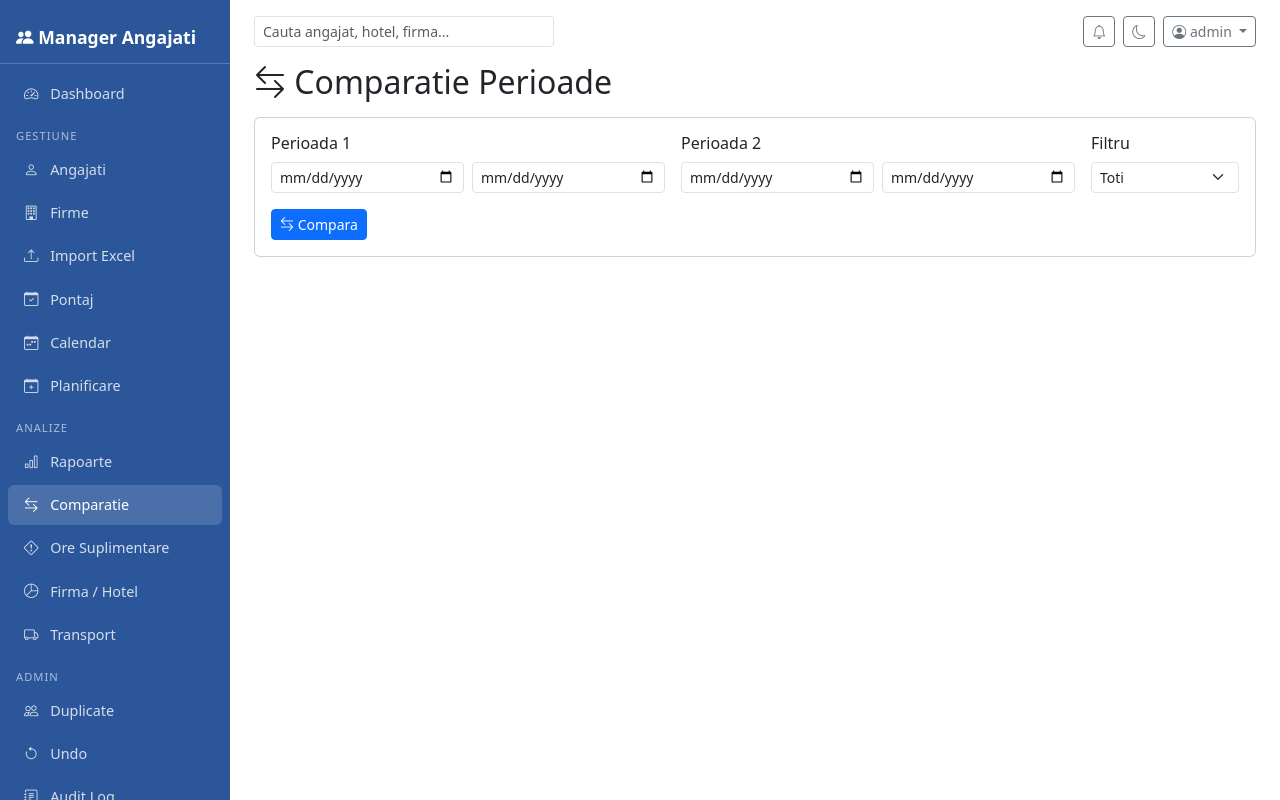
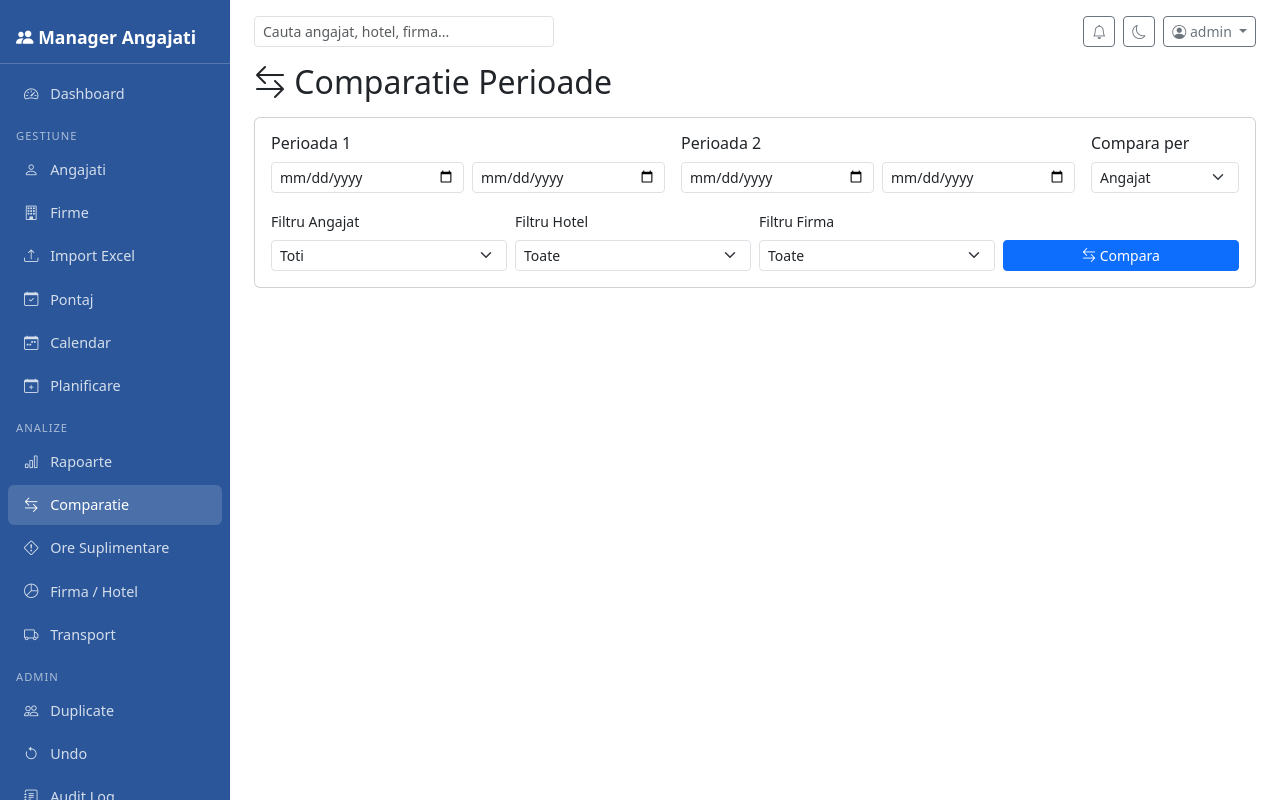
Before and after one commit to ro232/employee-manager, a Flask app: page /rapoarte/comparatie in a window 1280 px wide. Run offline with Flask 3, Linux system fonts and the light colour scheme; a user stored in the database is signed in; data comes from the database, SQL or seed files in the repository; data that the repository does not hold is empty.

Commit message:
Fix firma-hotel report, add comparison by firma/hotel/angajat
- Fix: colors undefined in firma_hotel template
- Comparatie: can now compare by angajat, hotel, or firma
- Comparatie: filter by angajat, hotel, firma simultaneously

Co-Authored-By: Claude Opus 4.6 (1M context) <noreply@anthropic.com>

```diff
--- a/app.py
+++ b/app.py
@@ -1494,6 +1494,8 @@ def register_routes(app):
     @login_required
     def comparatie_perioade():
         angajati = Angajat.query.order_by(Angajat.nume_complet).all()
+        hoteluri = Hotel.query.order_by(Hotel.nume).all()
+        firme = Firma.query.order_by(Firma.nume).all()
         result = None
 
         if request.method == "POST":
@@ -1501,50 +1503,84 @@ def register_routes(app):
             p1_end = request.form.get("p1_end")
             p2_start = request.form.get("p2_start")
             p2_end = request.form.get("p2_end")
+            grupare = request.form.get("grupare", "angajat")
             angajat_id = request.form.get("angajat_id", "")
-
-            def get_period_data(start, end, ang_id=None):
-                q = db.session.query(
-                    Angajat.nume_complet,
-                    db.func.sum(Pontaj.ore).label("total_ore"),
-                    db.func.count(Pontaj.id).label("zile"),
-                ).join(Pontaj).filter(
+            hotel_id = request.form.get("hotel_id", "")
+            firma_cod = request.form.get("firma_cod", "")
+
+            def get_period_data(start, end):
+                if grupare == "angajat":
+                    q = db.session.query(
+                        Angajat.nume_complet,
+                        db.func.sum(Pontaj.ore).label("total_ore"),
+                        db.func.count(Pontaj.id).label("zile"),
+                    ).join(Pontaj)
+                elif grupare == "hotel":
+                    q = db.session.query(
+                        Hotel.nume,
+                        db.func.sum(Pontaj.ore).label("total_ore"),
+                        db.func.count(Pontaj.id).label("zile"),
+                    ).join(Pontaj)
+                else:  # firma
+                    q = db.session.query(
+                        Pontaj.firma_cod,
+                        db.func.sum(Pontaj.ore).label("total_ore"),
+                        db.func.count(Pontaj.id).label("zile"),
+                    )
+
+                q = q.filter(
                     Pontaj.data >= date.fromisoformat(start),
                     Pontaj.data <= date.fromisoformat(end),
-                ).group_by(Angajat.nume_complet)
-                if ang_id:
-                    q = q.filter(Pontaj.angajat_id == int(ang_id))
-                return {r[0]: {"ore": float(r[1]), "zile": r[2]} for r in q.all()}
-
-            d1 = get_period_data(p1_start, p1_end, angajat_id)
-            d2 = get_period_data(p2_start, p2_end, angajat_id)
-            all_names = sorted(set(list(d1.keys()) + list(d2.keys())))
+                )
+                if angajat_id:
+                    q = q.filter(Pontaj.angajat_id == int(angajat_id))
+                if hotel_id:
+                    q = q.filter(Pontaj.hotel_id == int(hotel_id))
+                if firma_cod:
+                    q = q.filter(Pontaj.firma_cod == firma_cod)
+
+                if grupare == "angajat":
+                    q = q.group_by(Angajat.nume_complet)
+                elif grupare == "hotel":
+                    q = q.group_by(Hotel.nume)
+                else:
+                    q = q.group_by(Pontaj.firma_cod)
+
+                return {(r[0] or "N/A"): {"ore": float(r[1]), "zile": r[2]} for r in q.all()}
+
+            d1 = get_period_data(p1_start, p1_end)
+            d2 = get_period_data(p2_start, p2_end)
+            all_keys = sorted(set(list(d1.keys()) + list(d2.keys())))
 
             comparison = []
-            for name in all_names:
-                v1 = d1.get(name, {"ore": 0, "zile": 0})
-                v2 = d2.get(name, {"ore": 0, "zile": 0})
+            for key in all_keys:
+                v1 = d1.get(key, {"ore": 0, "zile": 0})
+                v2 = d2.get(key, {"ore": 0, "zile": 0})
                 diff = v2["ore"] - v1["ore"]
                 comparison.append({
-                    "name": name,
+                    "name": key,
                     "p1_ore": v1["ore"], "p1_zile": v1["zile"],
                     "p2_ore": v2["ore"], "p2_zile": v2["zile"],
                     "diff": diff,
                     "pct": round(diff / v1["ore"] * 100, 1) if v1["ore"] else 0,
                 })
 
+            grupare_labels = {"angajat": "Angajat", "hotel": "Hotel", "firma": "Firma"}
             result = {
                 "comparison": comparison,
+                "grupare_label": grupare_labels.get(grupare, "Angajat"),
                 "p1_label": f"{p1_start} - {p1_end}",
                 "p2_label": f"{p2_start} - {p2_end}",
                 "p1_total": sum(v["ore"] for v in d1.values()),
                 "p2_total": sum(v["ore"] for v in d2.values()),
                 "filters": {"p1_start": p1_start, "p1_end": p1_end,
                              "p2_start": p2_start, "p2_end": p2_end,
-                             "angajat_id": angajat_id},
+                             "grupare": grupare, "angajat_id": angajat_id,
+                             "hotel_id": hotel_id, "firma_cod": firma_cod},
             }
 
-        return render_template("rapoarte/comparatie.html", angajati=angajati, result=result)
+        return render_template("rapoarte/comparatie.html",
+                               angajati=angajati, hoteluri=hoteluri, firme=firme, result=result)
 
     # -----------------------------------------------------------------------
     # OVERTIME REPORT (Feature 7)
--- a/templates/rapoarte/comparatie.html
+++ b/templates/rapoarte/comparatie.html
@@ -21,14 +21,40 @@
                     </div>
                 </div>
                 <div class="col-md-2">
-                    <h6>Filtru</h6>
+                    <h6>Compara per</h6>
+                    <select name="grupare" class="form-select form-select-sm">
+                        <option value="angajat" {{ 'selected' if result and result.filters.grupare == 'angajat' }}>Angajat</option>
+                        <option value="hotel" {{ 'selected' if result and result.filters.grupare == 'hotel' }}>Hotel</option>
+                        <option value="firma" {{ 'selected' if result and result.filters.grupare == 'firma' }}>Firma</option>
+                    </select>
+                </div>
+            </div>
+            <div class="row g-2 mt-2">
+                <div class="col-md-3">
+                    <label class="form-label small">Filtru Angajat</label>
                     <select name="angajat_id" class="form-select form-select-sm">
                         <option value="">Toti</option>
                         {% for a in angajati %}<option value="{{ a.id }}" {{ 'selected' if result and result.filters.angajat_id|string == a.id|string }}>{{ a.nume_complet }}</option>{% endfor %}
                     </select>
                 </div>
+                <div class="col-md-3">
+                    <label class="form-label small">Filtru Hotel</label>
+                    <select name="hotel_id" class="form-select form-select-sm">
+                        <option value="">Toate</option>
+                        {% for h in hoteluri %}<option value="{{ h.id }}" {{ 'selected' if result and result.filters.hotel_id|string == h.id|string }}>{{ h.nume }}</option>{% endfor %}
+                    </select>
+                </div>
+                <div class="col-md-3">
+                    <label class="form-label small">Filtru Firma</label>
+                    <select name="firma_cod" class="form-select form-select-sm">
+                        <option value="">Toate</option>
+                        {% for f in firme %}<option value="{{ f.cod }}" {{ 'selected' if result and result.filters.firma_cod == f.cod }}>{{ f.cod }} - {{ f.nume }}</option>{% endfor %}
+                    </select>
+                </div>
+                <div class="col-md-3 d-flex align-items-end">
+                    <button type="submit" class="btn btn-primary btn-sm w-100"><i class="bi bi-arrow-left-right"></i> Compara</button>
+                </div>
             </div>
-            <button type="submit" class="btn btn-primary btn-sm mt-3"><i class="bi bi-arrow-left-right"></i> Compara</button>
         </form>
     </div>
 </div>
@@ -49,14 +75,14 @@
     </div>
 </div>
 
-<div class="card">
+<div class="card mb-3">
     <div class="card-body p-0">
         <table class="table table-sm table-hover mb-0">
-            <thead><tr><th>Angajat</th><th>P1 Ore</th><th>P1 Zile</th><th>P2 Ore</th><th>P2 Zile</th><th>Diferenta</th><th>%</th></tr></thead>
+            <thead><tr><th>{{ result.grupare_label }}</th><th>P1 Ore</th><th>P1 Zile</th><th>P2 Ore</th><th>P2 Zile</th><th>Diferenta</th><th>%</th></tr></thead>
             <tbody>
             {% for c in result.comparison %}
             <tr>
-                <td>{{ c.name }}</td>
+                <td><strong>{{ c.name }}</strong></td>
                 <td>{{ '%.1f'|format(c.p1_ore) }}</td>
                 <td>{{ c.p1_zile }}</td>
                 <td>{{ '%.1f'|format(c.p2_ore) }}</td>
@@ -74,7 +100,7 @@
     </div>
 </div>
 
-<div class="card mt-3">
+<div class="card">
     <div class="card-header">Comparatie vizuala</div>
     <div class="card-body"><canvas id="compChart" height="200"></canvas></div>
 </div>
--- a/templates/rapoarte/firma_hotel.html
+++ b/templates/rapoarte/firma_hotel.html
@@ -18,6 +18,7 @@
     <div class="card-body"><canvas id="fhChart" height="200"></canvas></div>
 </div>
 
+{% set fcolors = {"D": "#2B579A", "E": "#28a745", "None": "#ffc107", "N/A": "#6c757d"} %}
 {% for hotel, data in result.hotels_data.items() %}
 <div class="card mb-3">
     <div class="card-header d-flex justify-content-between">
@@ -28,8 +29,7 @@
         <!-- Progress bar -->
         <div class="d-flex" style="height: 30px;">
             {% for firma, vals in data.firme.items() %}
-            {% set colors = {"D": "#2B579A", "E": "#28a745", "None": "#ffc107", "N/A": "#6c757d"} %}
-            <div style="width:{{ vals.procent }}%; background:{{ colors.get(firma, '#17a2b8') }}; color:white; display:flex; align-items:center; justify-content:center; font-size:0.75rem; font-weight:bold;">
+            <div style="width:{{ vals.procent }}%; background:{{ fcolors.get(firma, '#17a2b8') }}; color:white; display:flex; align-items:center; justify-content:center; font-size:0.75rem; font-weight:bold;">
                 {{ firma }} {{ vals.procent }}%
             </div>
             {% endfor %}
@@ -39,7 +39,7 @@
             <tbody>
             {% for firma, vals in data.firme.items() %}
             <tr>
-                <td><span class="badge" style="background:{{ colors.get(firma, '#17a2b8') }}">{{ firma }}</span></td>
+                <td><span class="badge" style="background:{{ fcolors.get(firma, '#17a2b8') }}">{{ firma }}</span></td>
                 <td>{{ vals.ore }}h</td>
                 <td>{{ vals.zile }}</td>
                 <td><strong>{{ vals.procent }}%</strong></td>
```
